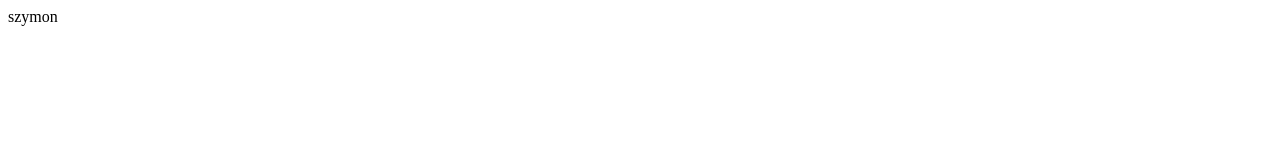
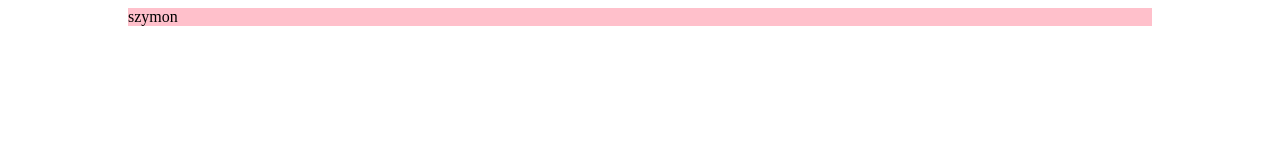
Before and after one commit to kabk/go-theses-22-szymon-hernik, a plain HTML site: page index.html in a window 1280 px wide. Drawn offline with Linux system fonts and the light colour scheme.

Commit message:
new styles

```diff
--- a/index.html
+++ b/index.html
@@ -1 +1,15 @@
-szymon
+
+
+<!DOCTYPE html>
+<html>
+<head>
+  <link rel="stylesheet" href="styles.css">
+</head>
+<body>
+
+ <div class="container">
+   szymon
+ </div>
+
+</body>
+</html>
--- /dev/null
+++ b/styles.css
@@ -0,0 +1,11 @@
+body {
+  display: flex;
+  justify-content: center;
+  background-color: white;
+}
+
+.container {
+  background-color: pink;
+  width: 80vw;
+
+}
```
